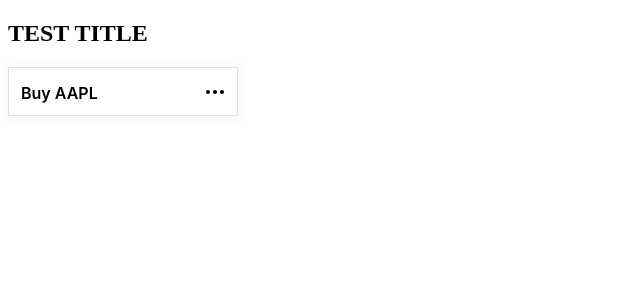
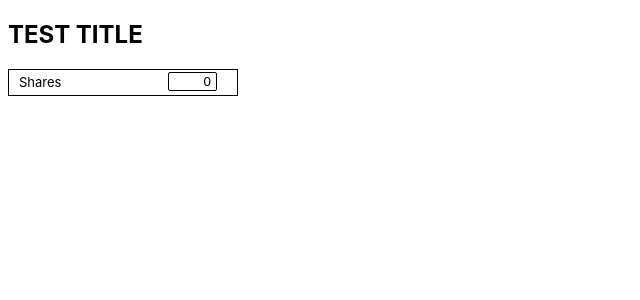
Before and after one commit to The-Merry-Men/service-purchase, a React app: page / in a window 1280 px wide. Shown: the top 300 px of the page, without its empty margins (0-640 px from the left). Built offline with nearby package versions, Linux system fonts and the light colour scheme.

Commit message:
started implementing css and html for middlebar

```diff
--- /dev/null
+++ b/client/src/components/middlebaropen.jsx
@@ -0,0 +1,24 @@
+import React from 'react';
+
+class MiddleBar extends React.Component {
+    constructor(props) {
+        super(props)
+    }
+
+    render() {
+        return (
+            <div id='middle-bar'>
+                <div className='share-line'>
+                    <div id='share-text'>Shares</div>
+                    <div>
+                        <form>
+                            <input id='share-input' type='text' value='0'/>
+                        </form>
+                    </div>
+                </div>
+            </div>
+        )
+    }
+}
+
+export default MiddleBar;
--- a/client/src/index.jsx
+++ b/client/src/index.jsx
@@ -1,5 +1,7 @@
+
 import React from 'react'
 import ReactDOM from 'react-dom'
-import NameTopBox from './components/topbaropen.jsx'
+//import NameTopBox from './components/topbaropen.jsx'
+import MiddleBox from './components/middlebaropen.jsx'
 
-ReactDOM.render(<NameTopBox ticker='AAPL'/>, document.getElementById('purchase-box'))
+ReactDOM.render(<MiddleBox />, document.getElementById('purchase-box'))
--- a/package.json
+++ b/package.json
@@ -8,7 +8,7 @@
     "react-dev": "webpack -d --watch",
     "start": "nodemon server.js --watch",
     "initialize schema": "mysql -u root -p < puchase.sql",
-    "make-company-data": "node data_generator.js"
+    "seed": "node data_generator.js"
   },
   "repository": {
     "type": "git",
--- a/public/stylesheet.css
+++ b/public/stylesheet.css
@@ -1,43 +1,6 @@
-/* #name-top-box {
-    width: 300px;
-    height: 52px;
-    border: 1px solid black;
-    padding: 4px 24px;
-    background-color: #1b1b1d;
-    margin: 0px 0px;
-    box-shadow: 0px 0px  3px 3px black;
-} */
-
-/* #text-line {
-    vertical-align: middle;
-    display: table-cell;
+body {
+    font-family: "DIN Pro", -apple-system, BlinkMacSystemFont, sans-serif;
 }
-
-.closed {
-    color: #1b1b1d;
-    background-color: #1b1b1d
-}
-
-
-.buy {
-    text-align: left;
-    margin-right: 10px;
-    margin-left: -8px;
-    color: #21ce99;
-}  */
-
- /* .sell {
-    text-align: right;
-    color: white
-}
-
-p {
-    font-size: 13;
-    font-family: Arial, Helvetica, sans-serif;
-    display: inline;
-}
- */
-
 
  #top-bar {
      display: flex;
@@ -48,7 +11,6 @@ p {
      height: 47px;
      width: 228px;
      align-items: center;
-     font-family: "DIN Pro", -apple-system, BlinkMacSystemFont, sans-serif;
      font-weight: 600;
  }
 
@@ -75,3 +37,34 @@ p {
 #threedots:hover .dot {
     background: orangered;
 }
+
+#middle-bar {
+    border: 1px solid black;
+    width: 228px;
+}
+
+.share-line {
+    display: flex;
+    flex-direction: row;
+    align-items: center;
+    justify-content: space-between;
+
+}
+
+#share-text {
+    margin-right: 5px;
+    font-size: 13px;
+    font-weight: 400;
+    padding-left: 10px;
+    padding-right: 20px;
+}
+
+#share-input {
+    text-align: right;
+    width: 40px;
+    border:1px solid black;
+    border-radius: 2px;
+    padding-right: 5px;
+    margin-right: 20px;
+    margin-bottom: 4px;
+}
```
Also changed, not shown: 1 other file (tests, documents, lock files or other folders).
